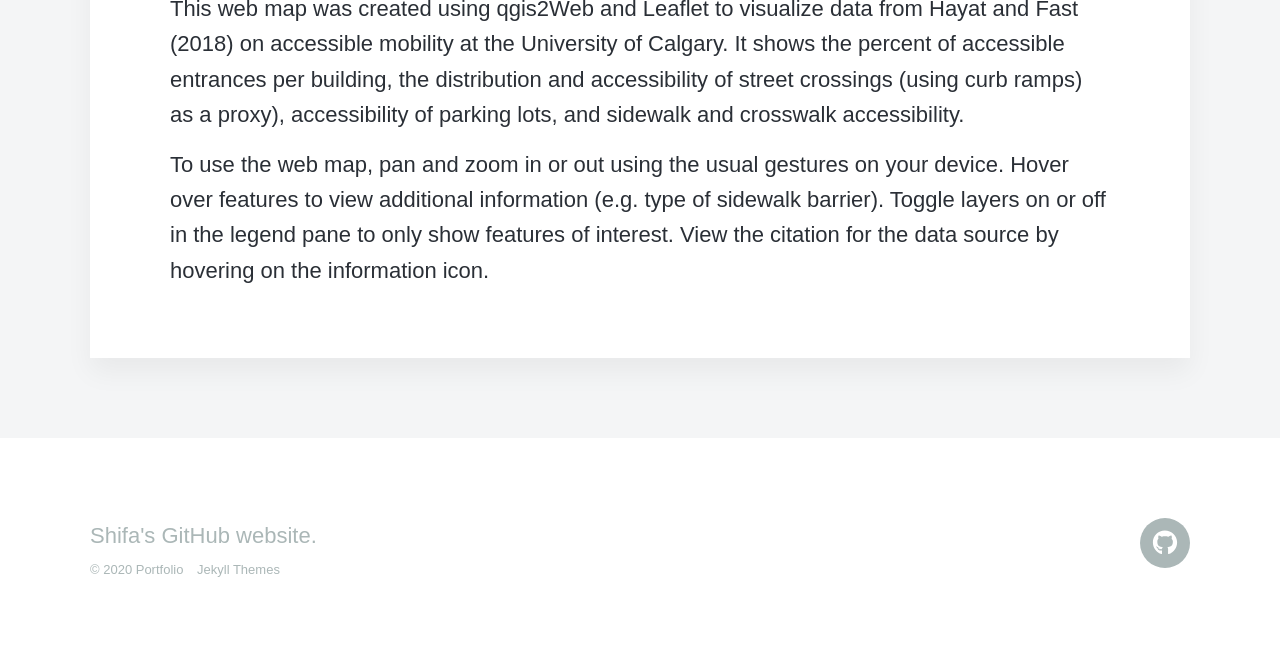
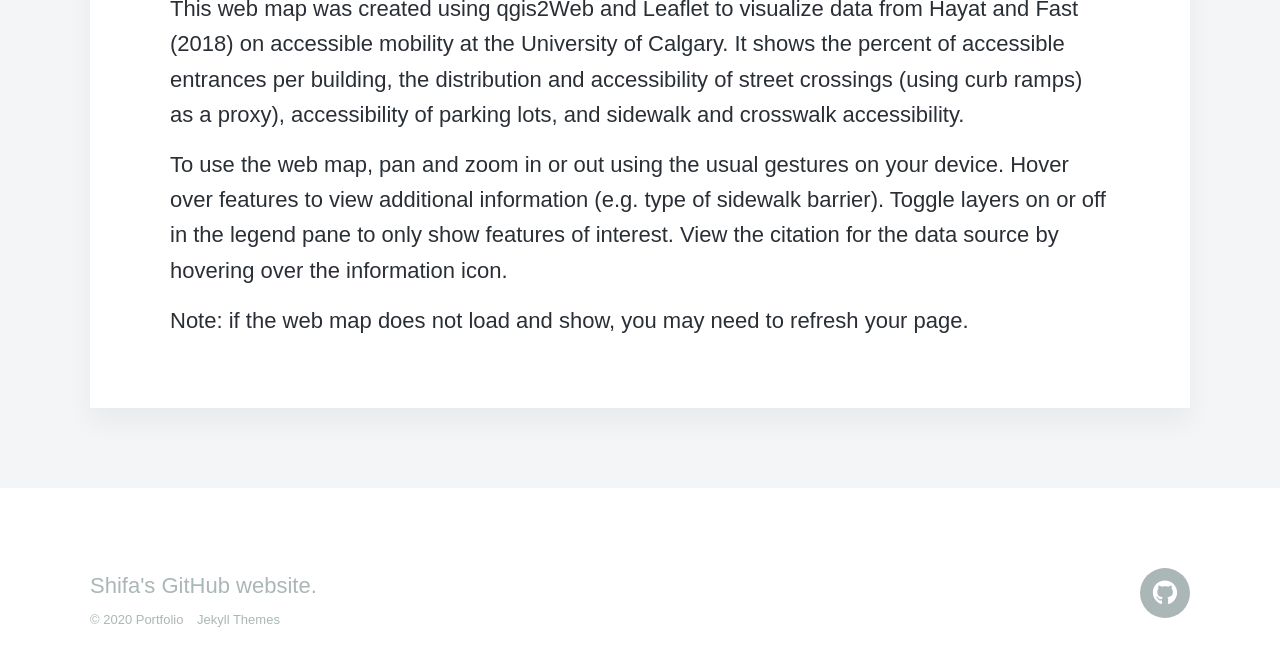
Before and after one commit to shifahayat/shifahayat.github.io, a Jekyll site: the page built from _projects/map.html, in a window 1280 px wide and 900 px high, scrolled down 1032 px, cut to the strip 194-860 px from the top of the window. Built offline with Jekyll 4.4.1, drawn with Linux system fonts in a browser that asks for light colours; nearby versions of some CDN libraries; some web fonts are replaced.

Commit message:
added refresh note

```diff
--- a/_projects/map.html
+++ b/_projects/map.html
@@ -25,7 +25,10 @@ featured_image: '/images/demo/demo-square.jpg'
 <p>
 	To use the web map, pan and zoom in or out using the usual gestures on your device. Hover over features
 	to view additional information (e.g. type of sidewalk barrier). Toggle layers on or off in the legend pane to
-	only show features of interest. View the citation for the data source by hovering on the information icon.
+	only show features of interest. View the citation for the data source by hovering over the information icon.
+<p>
+<h8>
+	Note: if the web map does not load and show, you may need to refresh your page.
 
 </h6>
 </div>
```
